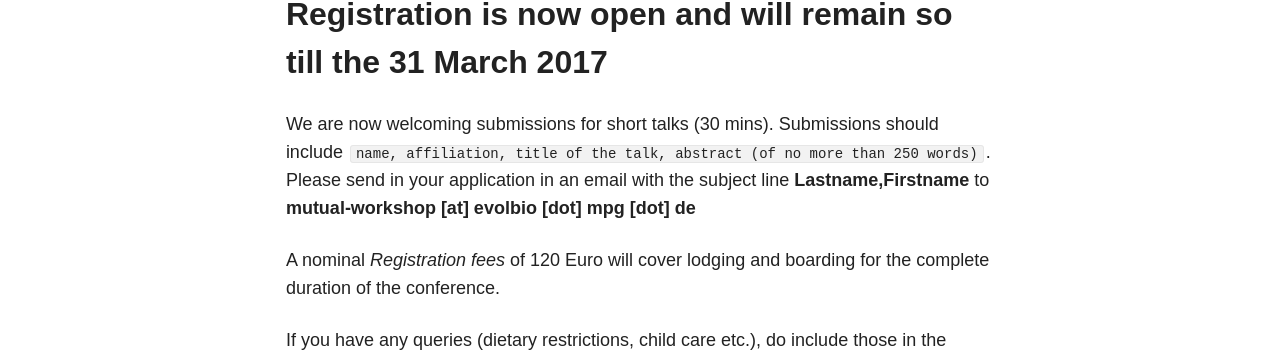
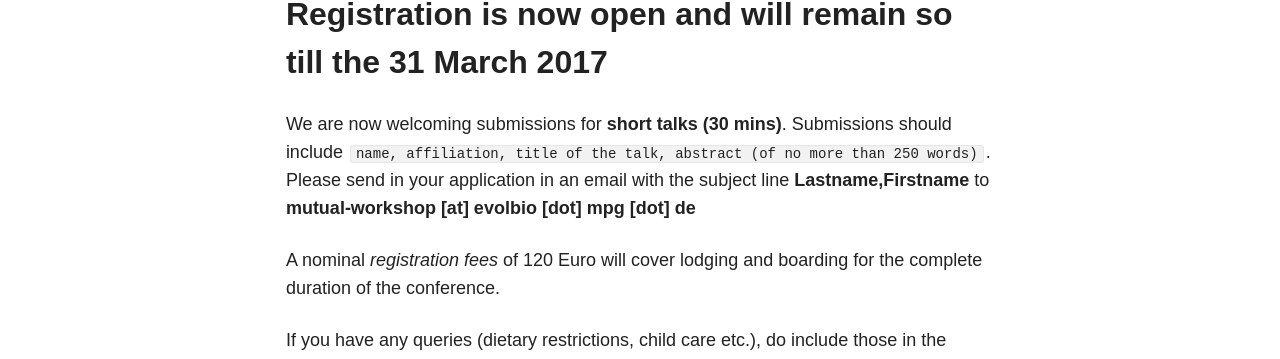
Before and after one commit to bionomics/bionomics, a Jekyll site: the page built from registration/index.md, in a window 1280 px wide. Shown: the part 608-967 px from the top of the page. Built offline with Jekyll 4.4.1, drawn with Linux system fonts in a browser that asks for light colours; nearby versions of some CDN libraries.

```diff
--- a/registration/index.md
+++ b/registration/index.md
@@ -8,11 +8,11 @@ modified: 2016-09-12T08:42:37-04:00
 
 ## Registration is now open and will remain so till the **31 March 2017**
 
-We are now welcoming submissions for short talks (30 mins).
+We are now welcoming submissions for **short talks (30 mins)**.
 Submissions should include `name, affiliation, title of the talk, abstract (of no more than 250 words)`.
 Please send in your application in an email with the subject line **Lastname,Firstname** to **mutual-workshop [at] evolbio [dot] mpg [dot] de**
 
-A nominal *Registration fees* of 120 Euro will cover lodging and boarding for the complete duration of the conference.
+A nominal *registration fees* of 120 Euro will cover lodging and boarding for the complete duration of the conference.
 
 If you have any queries (dietary restrictions, child care etc.), do include those in the registration email.
 
```
